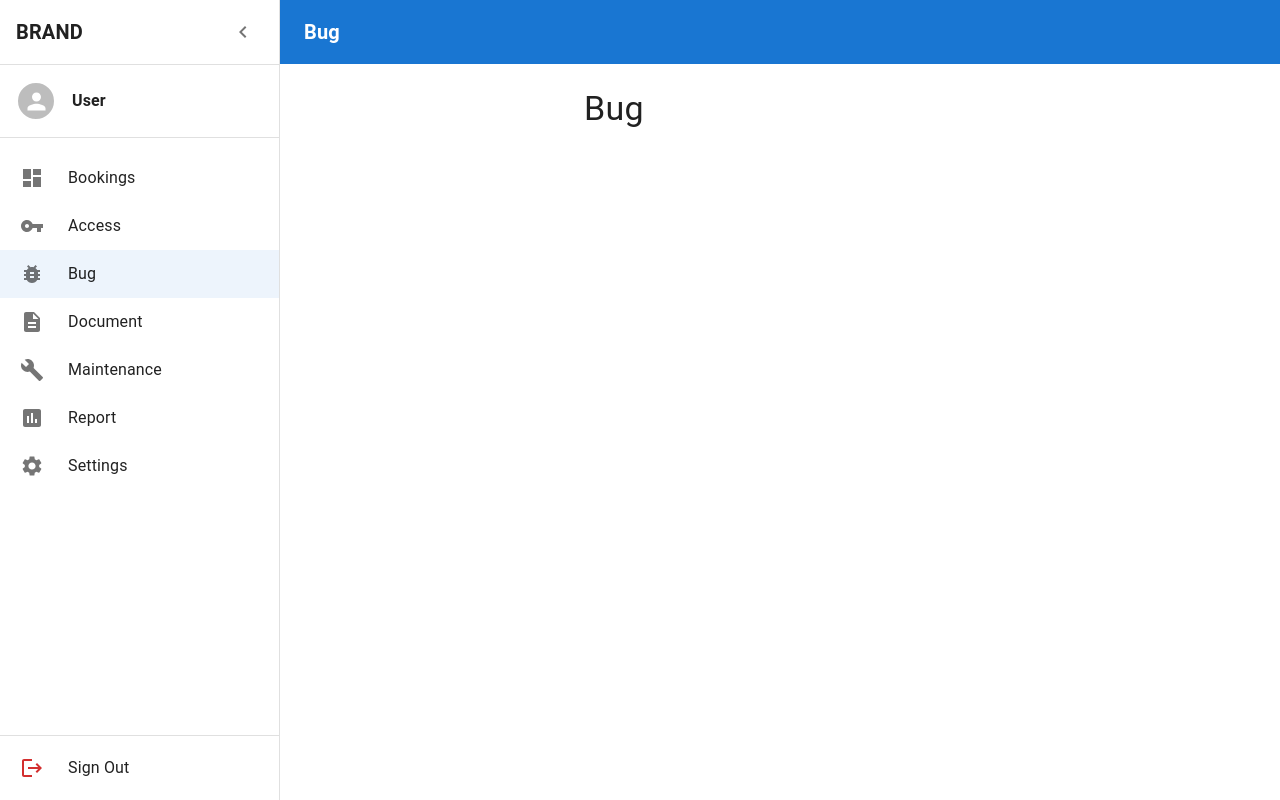
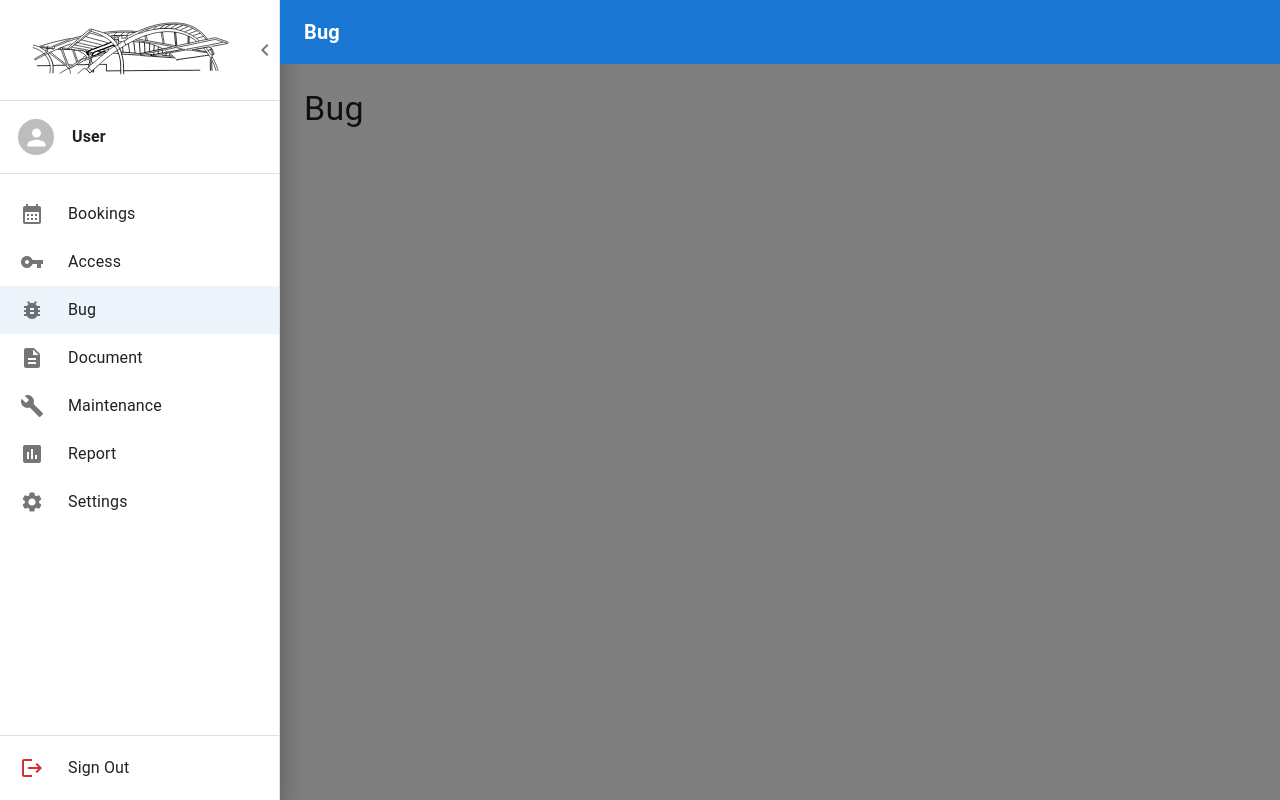
Before and after one commit to JaysonBam/bookings, a React (Vite) app: page /bug in a window 1280 px wide. Both pictures are taken after a click on the button "open drawer". Built offline with nearby package versions, Linux system fonts and the light colour scheme.

Commit message:
Add logo

```diff
--- a/src/components/Sidebar.tsx
+++ b/src/components/Sidebar.tsx
@@ -1,6 +1,5 @@
 import {
   Box,
-  Drawer,
   Toolbar,
   Divider,
   List,
@@ -12,8 +11,11 @@ import {
   Typography,
   IconButton,
 } from '@mui/material'
+import { useTheme } from '@mui/material/styles'
+import SwipeableDrawer from '@mui/material/SwipeableDrawer'
+import logo from '../assets/logo.svg'
 import ChevronLeftIcon from '@mui/icons-material/ChevronLeft'
-import DashboardIcon from '@mui/icons-material/Dashboard'
+import CalendarMonthIcon from '@mui/icons-material/CalendarMonth'
 import KeyIcon from '@mui/icons-material/VpnKey'
 import BugReportIcon from '@mui/icons-material/BugReport'
 import DescriptionIcon from '@mui/icons-material/Description'
@@ -51,6 +53,7 @@ export default function Sidebar({
 
   const location = useLocation()
   const navigate = useNavigate()
+  const theme = useTheme()
 
   const handleLogout = () => {
     if (onSignOut) return onSignOut()
@@ -60,9 +63,16 @@ export default function Sidebar({
   const DrawerContent = (
     <Box sx={{ height: '100%', display: 'flex', flexDirection: 'column' }}>
       <Toolbar sx={{ display: 'flex', alignItems: 'center', px: [2] }}>
-        <Typography variant="h6" sx={{ flexGrow: 1, fontWeight: 700 }}>
-          BRAND
-        </Typography>
+        <Box sx={{ flexGrow: 1, display: 'flex' }}>
+          <img
+            src={logo}
+            height = {100}
+            width= 'auto'
+            style={{
+              filter: theme.palette.mode === 'dark' ? 'invert(1) brightness(1)' : 'none',
+            }}
+          />
+        </Box>
         <IconButton onClick={onToggle}>
           <ChevronLeftIcon />
         </IconButton>
@@ -81,7 +91,7 @@ export default function Sidebar({
 
       <List sx={{ flexGrow: 1, pt: 2 }}>
         {[
-          { label: 'Bookings', path: '/bookings', icon: <DashboardIcon /> },
+          { label: 'Bookings', path: '/bookings', icon: <CalendarMonthIcon /> },
           { label: 'Access', path: '/access', icon: <KeyIcon /> },
           { label: 'Bug', path: '/bug', icon: <BugReportIcon /> },
           { label: 'Document', path: '/document', icon: <DescriptionIcon /> },
@@ -116,14 +126,15 @@ export default function Sidebar({
   )
 
   return (
-    <Drawer
-      variant="persistent"
+    <SwipeableDrawer
+      anchor="left"
       open={finalOpen}
       onClose={finalOnToggle}
-      sx={{
-        width: finalDrawerWidth,
-        flexShrink: 0,
-        '& .MuiDrawer-paper': {
+      onOpen={finalOnToggle}
+      disableDiscovery={false}
+      swipeAreaWidth={20}
+      PaperProps={{
+        sx: {
           width: finalDrawerWidth,
           height: '100%',
           boxSizing: 'border-box',
@@ -133,6 +144,6 @@ export default function Sidebar({
       }}
     >
       {DrawerContent}
-    </Drawer>
+    </SwipeableDrawer>
   )
 }
```
Also changed, not shown: src/assets/logo.svg (added).
